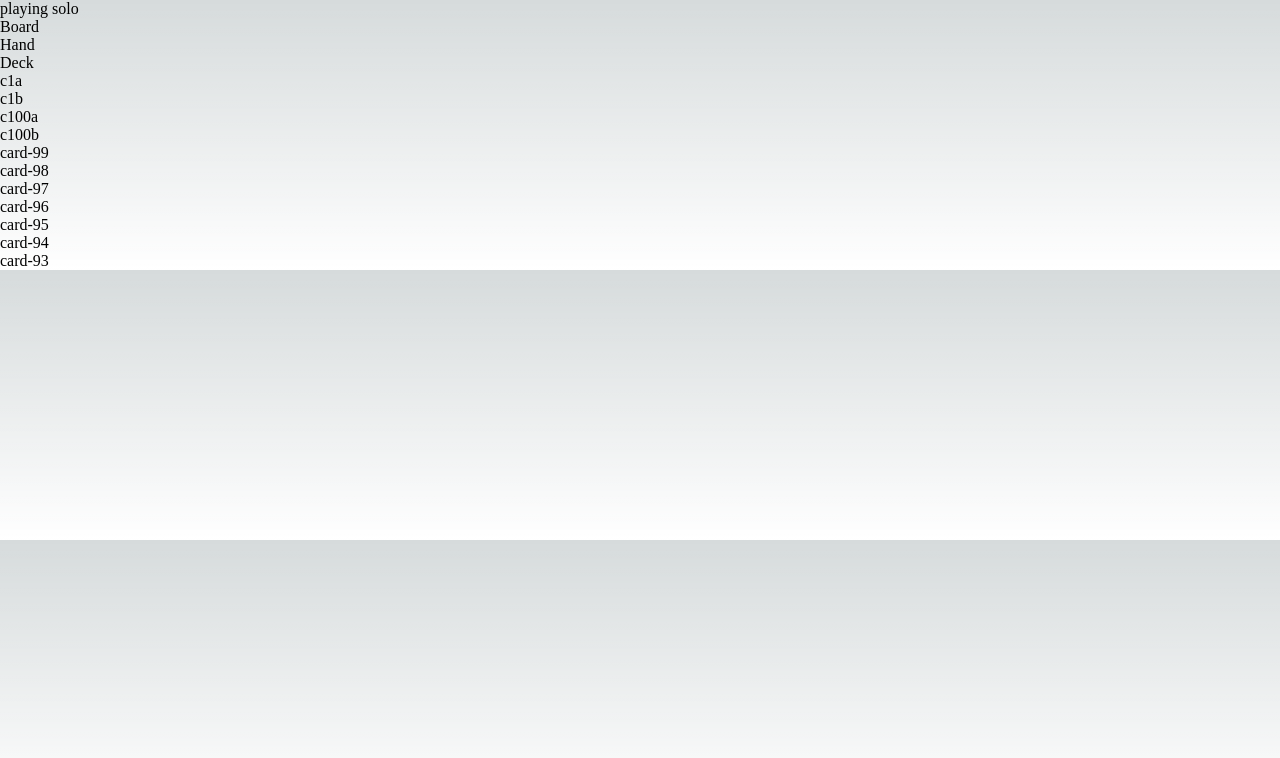
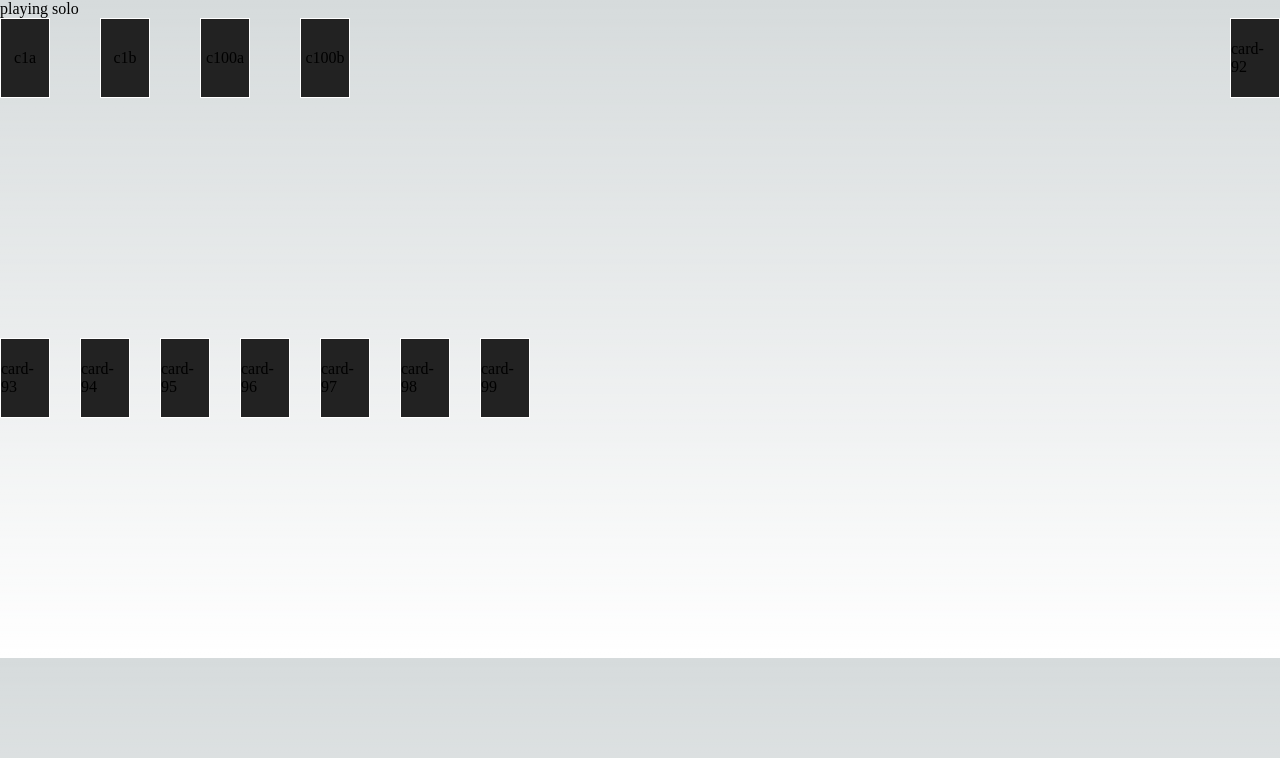
Before and after one commit to mpaulweeks/pandasaurus-game, a Next.js app: page /solitaire in a window 1280 px wide. Shown: the top 758 px of the page. Built offline with nearby package versions, Linux system fonts and the light colour scheme.

Commit message:
css transitions working

```diff
--- a/src/lib/executor.ts
+++ b/src/lib/executor.ts
@@ -1,20 +1,9 @@
 import { CardData, GameState, StackState } from "./types"
-
-function sortCards(arr: CardData[], ascending: boolean) {
-  function compare(a: CardData, b: CardData) {
-    if (a.value < b.value || a.value === b.value + 10) {
-      return -1;
-    }
-    return 1;
-  }
-  const out = arr.concat();
-  out.sort(compare);
-  return ascending ? out : out.reverse();
-}
+import { sortCardData } from "./util";
 
 function canPlay(stack: StackState, card: CardData) {
   const stackTop = stack.cards.slice(-1)[0];
-  const sorted = sortCards([stackTop, card], stack.ascending);
+  const sorted = sortCardData([stackTop, card], stack.ascending);
   return sorted[0].cid === stackTop.cid;
 }
 
@@ -67,7 +56,7 @@ export function executePlays(state: GameState, play: {
     throw new Error('invalid batch plays');
   }
 
-  const sorted = sortCards(cards, stack.ascending);
+  const sorted = sortCardData(cards, stack.ascending);
   let out = state;
   for (const card of sorted) {
     out = executePlay(out, { sid: stack.sid, cid: card.cid, });
--- a/src/lib/mapper.ts
+++ b/src/lib/mapper.ts
@@ -1,4 +1,5 @@
 import { CardLocation, CardState, GameState } from "./types";
+import { sortCardData, sortCardState } from "./util";
 
 export function mapCards(state: GameState, pid: string): {
   allCards: CardState[];
@@ -11,17 +12,20 @@ export function mapCards(state: GameState, pid: string): {
         data: card,
         location: CardLocation.Board,
         position: pi,
+        stack: ci,
         visible: ci >= arr.length - 2, // show the top 2 cards
       });
     });
   });
 
   state.hands.forEach(hand => {
-    hand.cards.forEach((card, ci) => {
+    const sorted = sortCardData(hand.cards, true);
+    sorted.forEach((card, ci) => {
       allCards.push({
         data: card,
         location: CardLocation.Hand,
         position: ci,
+        stack: ci,
         visible: hand.pid === pid,
       });
     });
@@ -32,11 +36,12 @@ export function mapCards(state: GameState, pid: string): {
       data: card,
       location: CardLocation.Deck,
       position: 0,
+      stack: 0,
       visible: false,
     });
   });
 
   return {
-    allCards,
+    allCards: sortCardState(allCards, true),
   };
 }
--- a/src/lib/types.ts
+++ b/src/lib/types.ts
@@ -32,5 +32,6 @@ export type CardState = {
   readonly visible: boolean;
   readonly location: CardLocation;
   readonly position: number;
+  readonly stack: number;
 }
 export type CardMap = Map<CardID, CardState>;
--- /dev/null
+++ b/src/lib/util.ts
@@ -0,0 +1,20 @@
+import { CardData, CardState } from "./types";
+
+function compareCardData(a: CardData, b: CardData) {
+  if (a.value < b.value || a.value === b.value + 10) {
+    return -1;
+  }
+  return 1;
+}
+
+export function sortCardData(arr: CardData[], ascending: boolean): CardData[] {
+  const out = arr.concat();
+  out.sort(compareCardData);
+  return ascending ? out : out.reverse();
+}
+
+export function sortCardState(arr: CardState[], ascending: boolean): CardState[] {
+  const out = arr.concat();
+  out.sort((a, b) => compareCardData(a.data, b.data));
+  return ascending ? out : out.reverse();
+}
--- /dev/null
+++ b/src/views/CardView.module.css
@@ -0,0 +1,17 @@
+.Card {
+  width: 50px;
+  height: 80px;
+  border: 1px solid white;
+  background-color: #222;
+
+  display: flex;
+  flex-direction: column;
+  justify-content: center;
+  align-items: center;
+
+  position: absolute;
+
+  transition-property: top, bottom, left, right;
+  transition-duration: 1s;
+  transition-timing-function: ease-out;
+}
--- a/src/views/CardView.tsx
+++ b/src/views/CardView.tsx
@@ -1,16 +1,42 @@
-import { CardState } from "@/lib/types"
+import { CardLocation, CardState } from "@/lib/types"
+import { CSSProperties } from "react";
+import styles from './CardView.module.css';
 
 export const CardView = (props: {
   state: CardState;
   selected: boolean;
   onClick(): void;
 }) => {
-  if (!props.state.visible) { return null; }
+  // todo remove visible
+  // if (!props.state.visible) { return null; }
+
+  const absolutePositioning: CSSProperties = {
+    [CardLocation.Board]: {
+      top: 0,
+      left: `${0 + props.state.position * 100}px`,
+    },
+    [CardLocation.Hand]: {
+      top: '50%',
+      left: `${0 + props.state.position * 80}px`,
+    },
+    [CardLocation.Deck]: {
+      top: 0,
+      right: 0,
+    },
+  }[props.state.location];
+
+  const override: CSSProperties = {
+    ...absolutePositioning,
+    zIndex: 10 + props.state.stack,
+    ...(props.selected ? { backgroundColor: 'blue', } : {}),
+  };
 
   return (
-    <div onClick={props.onClick} style={{
-      backgroundColor: props.selected ? 'blue' : 'inherit',
-    }}>
+    <div
+      className={styles.Card}
+      onClick={props.onClick}
+      style={override}
+    >
      {props.state.data.cid}
     </div>
   );
--- a/src/views/Game.module.css
+++ b/src/views/Game.module.css
@@ -1,3 +1,4 @@
 .GameBoard {
+  height: 80vh;
   position: relative;
 }
--- a/src/views/GameView.tsx
+++ b/src/views/GameView.tsx
@@ -33,18 +33,8 @@ export const GameView = (props: {
   }, [selected]);
 
   const { allCards } = mapCards(state, props.pid);
-
   return (
     <div className={styles.GameBoard}>
-      <section>
-        Board
-      </section>
-      <section>
-        Hand
-      </section>
-      <section>
-        Deck
-      </section>
       {allCards.map(cs => (
         <CardView
           key={cs.data.cid}
```
